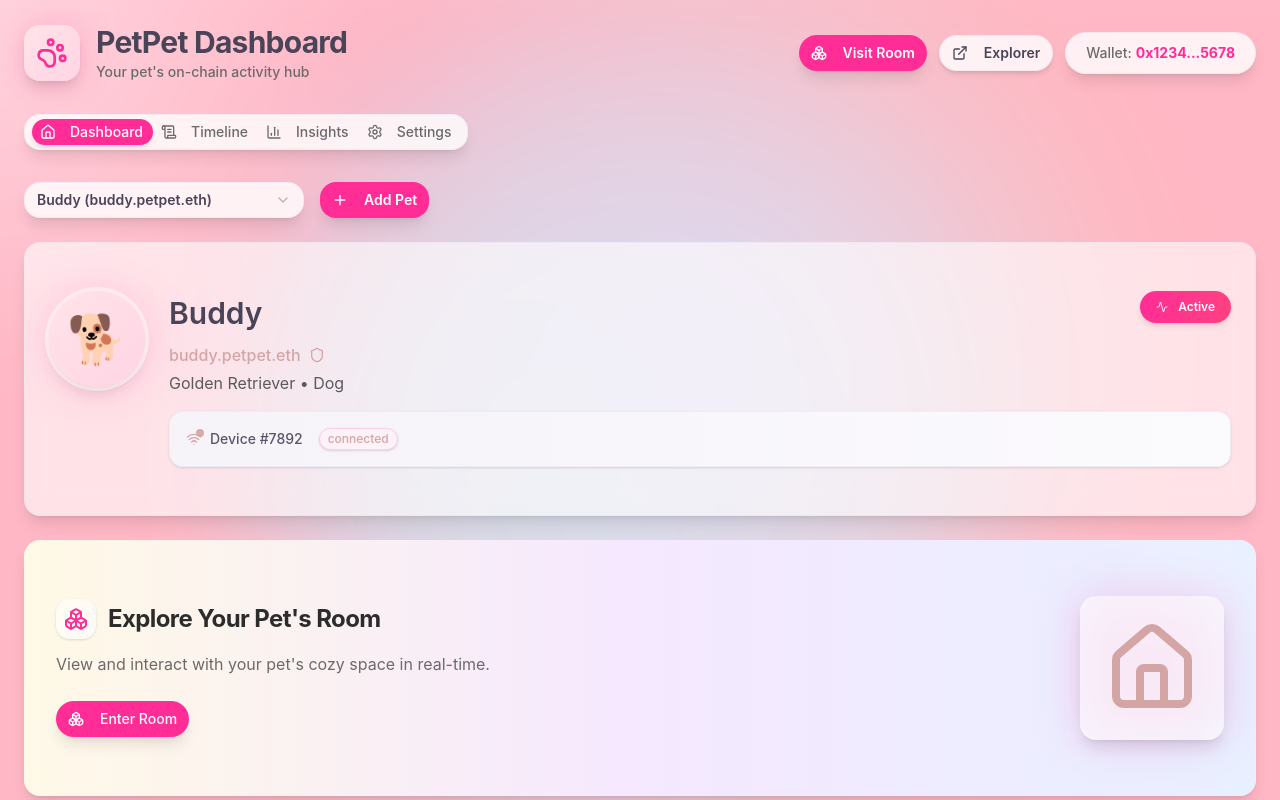
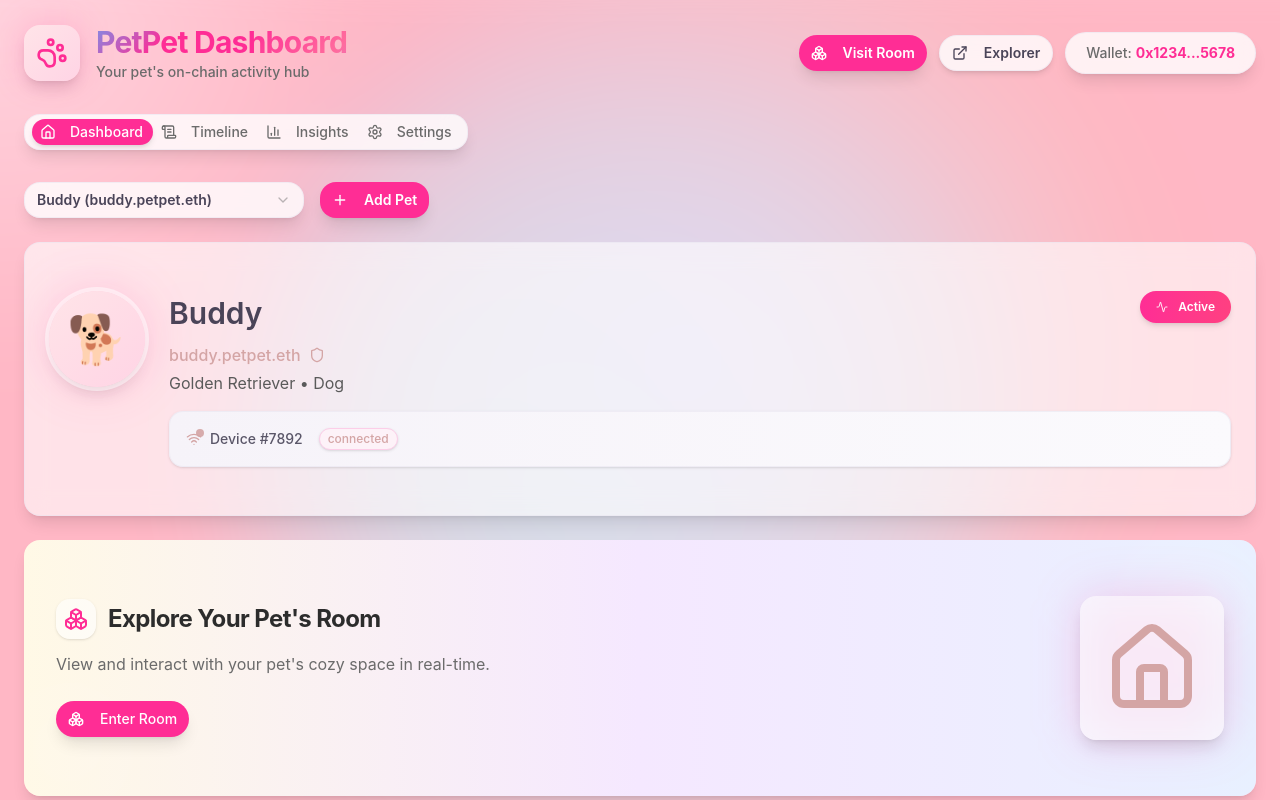
Before and after one commit to derek2403/pet-pet, a Next.js app: page /dashboard in a window 1280 px wide. Shown: the top 800 px of the page. Built offline with nearby package versions, Linux system fonts and the light colour scheme.

Commit message:
infinite flow for auroratext

```diff
--- a/components/dashboard/DashboardHeader.js
+++ b/components/dashboard/DashboardHeader.js
@@ -1,4 +1,5 @@
 import { Button } from "@/components/ui/button";
+import { AuroraText } from "@/components/ui/aurora-text";
 import Link from 'next/link';
 import { PawPrint, Boxes, ExternalLink } from "lucide-react";
 
@@ -18,7 +19,14 @@ export default function DashboardHeader() {
           </div>
         </div>
         <div>
-          <h1 className="text-3xl font-bold text-[#4A4458] tracking-tight">PetPet Dashboard</h1>
+          <h1 className="text-3xl font-bold tracking-tight">
+            <AuroraText
+              colors={["#FF2D95", "#FF6B9D", "#C084FC", "#60A5FA", "#FF2D95"]}
+              speed={1.2}
+            >
+              PetPet Dashboard
+            </AuroraText>
+          </h1>
           <p className="text-sm text-[#6B6B6B] font-medium mt-0.5">Your pet's on-chain activity hub</p>
         </div>
       </div>
--- a/styles/globals.css
+++ b/styles/globals.css
@@ -76,6 +76,16 @@
   --radius-md: calc(var(--radius) - 2px);
   --radius-lg: var(--radius);
   --radius-xl: calc(var(--radius) + 4px);
+  --animate-aurora: aurora 10s linear infinite;
+
+  @keyframes aurora {
+    0% {
+      background-position: 0% 50%;
+    }
+    100% {
+      background-position: 200% 50%;
+    }
+  }
 }
 
 /* Light mode only - dark mode media query disabled */
```
